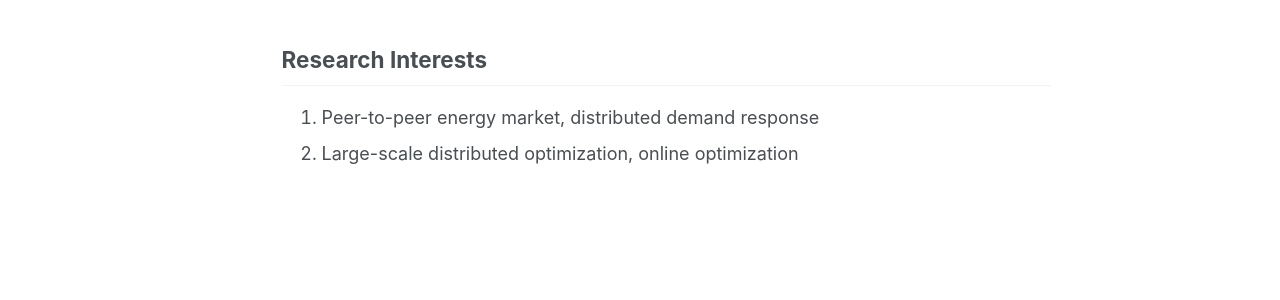
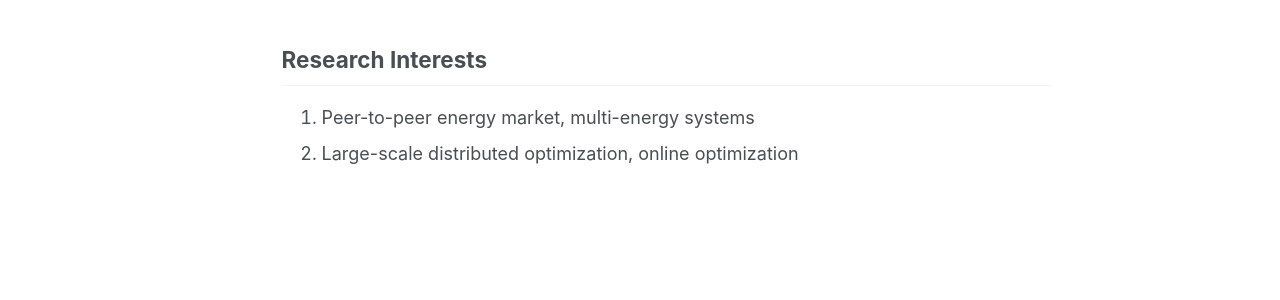
Before and after one commit to johnny-eee/online, a Jekyll site: the page built from _pages/about.md, in a window 1280 px wide. Shown: the part 414-714 px from the top of the page. Built offline with Jekyll 4.4.1, drawn with Linux system fonts in a browser that asks for light colours.

Commit message:
Update about.md

```diff
--- a/_pages/about.md
+++ b/_pages/about.md
@@ -18,5 +18,5 @@ I am currently a third year Ph.D. student @HKU supervised by [Prof. Yunhe Hou](h
 
 ## Research Interests
 
-1. Peer-to-peer energy market, distributed demand response
+1. Peer-to-peer energy market, multi-energy systems
 2. Large-scale distributed optimization, online optimization
```
